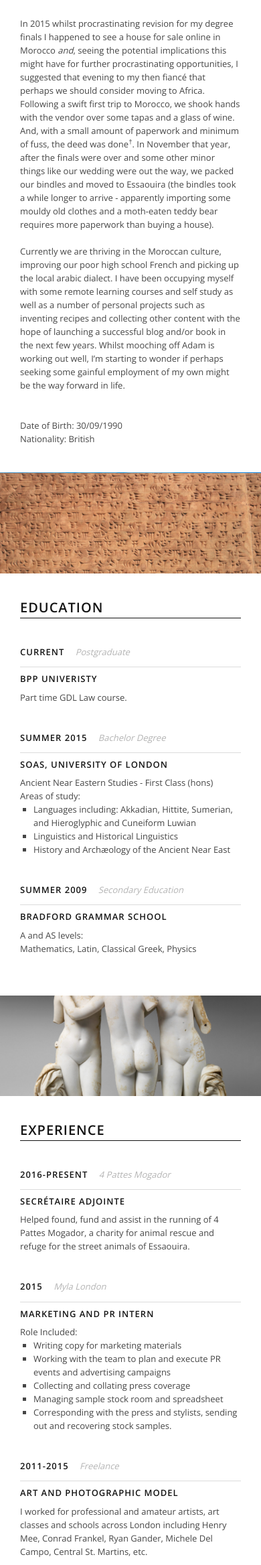
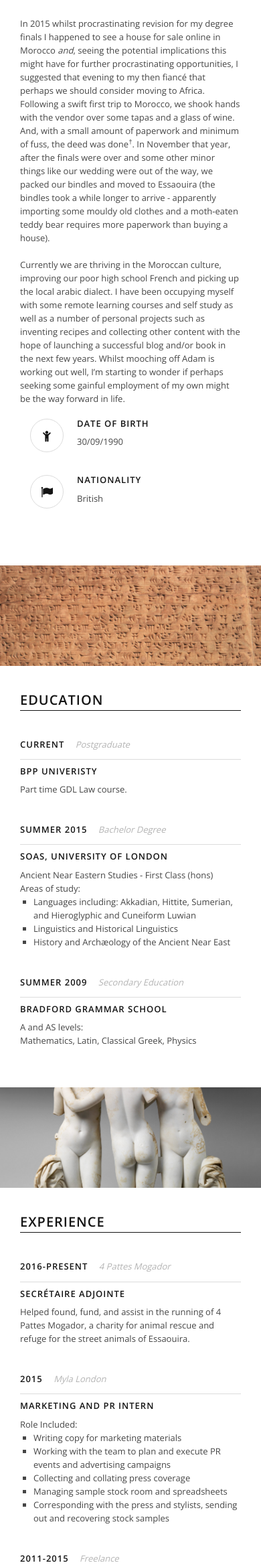
Before and after one commit to EveClements/EveClements.github.io, a PHP site: page / in a window 390 px wide. Shown: the part 362-2698 px from the top of the page at 67% size. Run offline with PHP 8.4, Linux system fonts and the light colour scheme; some libraries are stand-ins or nearby versions.

Commit message:
Final copy and layout changes, added standalone html file which redirects to the proper site

```diff
--- a/css/theme.css
+++ b/css/theme.css
@@ -151,6 +151,7 @@ textarea {
 
 .home-box img,
 .service-box div:first-child,
+.info-box div:first-child,
 .testimonial-box img,
 .info i {
 	-webkit-border-radius: 50%;
@@ -606,6 +607,54 @@ textarea {
 	line-height: 50px;
 }
 
+.service-box ul {
+	padding-left:20px;
+	color:rgb(70, 70, 70);
+}
+.service-box li{
+	list-style-type: square;
+ 	margin: 0;
+}
+
+/*-------------------------------------------------
+	8. Infobox Section
+-------------------------------------------------*/
+.info-box {
+	margin-bottom: 40px;
+	text-align: left;
+}
+
+.info-box:last-child {
+	margin: 0;
+}
+
+.info-box div:first-child {
+	float: left;
+	width: 50px;
+	height: 50px;
+	border: 1px solid rgb(220, 220, 220);
+	text-align: center;
+}
+
+.info-box div:last-child {
+	padding-left: 70px;
+}
+
+.info-box h4 {
+	margin-top: 0;
+}
+
+.info-box i {
+	color: rgb(20, 20, 20);
+	font-size: 18px;
+	line-height: 50px;
+}
+
+.info-box-wrapper {
+	margin:20px 0 50px 0;
+}
+
+
 /*-------------------------------------------------
 	9. Facts
 -------------------------------------------------*/
@@ -616,6 +665,7 @@ textarea {
 	-ms-background-size: cover;
 	-o-background-size: cover;
 	background-size: cover;
+	background-position:30% 0;
 	text-align: center;
 	min-height:150px;
 	padding: 0;
@@ -879,3 +929,7 @@ sup a, sup a:hover, sup a:focus, sup a:active{
 	color:rgb(70, 70, 70);
 	text-decoration:none;
 }
+
+.about-me-details {
+	margin: 0 auto;
+}
--- a/index.html
+++ b/index.html
@@ -57,22 +57,20 @@
             <a href="#home">Home</a>
           </li>
           <li>
+            <a href="#portfolio">About Me</a>
+          </li>
+          <li>
             <a href="#education">Education</a>
           </li>
           <li>
             <a href="#experience">Experience</a>
           </li>
+
           <li>
-            <a href="#portfolio">Portfolio</a>
+            <a href="#services">Key Skills</a>
           </li>
           <li>
-            <a href="#services">Services</a>
-          </li>
-          <li>
-            <a href="#testimonial">Testimonial</a>
-          </li>
-          <li>
-            <a href="#contact">Contact</a>
+            <a href="#contact">Contact Me</a>
           </li>
         </ul>
       </div>
@@ -110,16 +108,34 @@
         <div class="row">
           <div class="about section-background col-xs-12 col-sm-6" data-mh="match-portfolio">
             <h2>About Me</h2>
-            <p>In 2015 whilst procrastinating revision for my degree finals I happened to see a house for sale online in Morocco <i>and</i>, seeing the potential implications this might have for further procrastinating opportunities, I suggested that evening to my then fiancé that perhaps we should consider moving to Africa. Following a swift first trip to Morocco, we shook hands with the vendor over some tapas and a glass of wine. And, with a small amount of paperwork and minimum of fuss, the deed was done<sup><a href="#" data-toggle="tooltip" data-placement="top" title="literally">†</a></sup>. In November that year, after the finals were over and some other minor things like our wedding were out the way, we packed our bindles and moved to Essaouira (the bindles took a while longer to arrive - apparently importing some mouldy old clothes and a moth-eaten teddy bear requires more paperwork than buying a house).</p>
+            <p>In 2015 whilst procrastinating revision for my degree finals I happened to see a house for sale online in Morocco <i>and</i>, seeing the potential implications this might have for further procrastinating opportunities, I suggested that evening to my then fiancé that perhaps we should consider moving to Africa. Following a swift first trip to Morocco, we shook hands with the vendor over some tapas and a glass of wine. And, with a small amount of paperwork and minimum of fuss, the deed was done<sup><a href="#" data-toggle="tooltip" data-placement="top" title="literally">†</a></sup>. In November that year, after the finals were over and some other minor things like our wedding were out of the way, we packed our bindles and moved to Essaouira (the bindles took a while longer to arrive - apparently importing some mouldy old clothes and a moth-eaten teddy bear requires more paperwork than buying a house).</p>
             <br/>
             <p>Currently we are thriving in the Moroccan culture, improving our poor high school French and picking up the local arabic dialect. I have been occupying myself with some remote learning courses and self study as well as a number of personal projects such as inventing recipes and collecting other content with the hope of launching a successful blog and/or book in the next few years. Whilst mooching off Adam is working out well, I’m starting to wonder if perhaps seeking some gainful employment of my own might be the way forward in life.</p>
-            <p><br/>
-            <br/>Date of Birth: 30/09/1990
-            <br/>Nationality: British
-            </p>
+
+            <div class="info-box-wrapper">
+		        <div class="info-box col-sm-6">
+		          <div>
+		            <i class="fa fa-child"></i>
+		          </div>
+		          <div>
+		            <h4>Date Of Birth</h4>
+		            <p>30/09/1990</p>
+		          </div>
+		        </div>
+
+		        <div class="info-box col-sm-6">
+		          <div>
+		            <i class="fa fa-flag"></i>
+		          </div>
+		          <div>
+		            <h4>Nationality</h4>
+		            <p>British</p>
+		          </div>
+		        </div>
+            </div>
           </div>
           <!-- Picture -->
-          <div class="about-background col-xs-12 col-sm-6" data-mh="match-portfolio">
+          <div class="about-background col-xs-12 col-sm-6 hidden-xs" data-mh="match-portfolio">
             <div class="lighten-layer">
             </div>
           </div><!-- end Picture -->
@@ -216,7 +232,7 @@
                 </div>
                 <div class="box-content" data-mh="match-exp-box-1">
                   <h4>Secrétaire Adjointe</h4>
-                  <p>Helped found, fund and assist in the running of 4 Pattes Mogador, a charity for animal rescue and refuge for the street animals of Essaouira.</p>
+                  <p>Helped found, fund, and assist in the running of 4 Pattes Mogador, a charity for animal rescue and refuge for the street animals of Essaouira.</p>
                 </div>
               </li>
               <li>
@@ -233,8 +249,8 @@
                   <li>Writing copy for marketing materials</li>
                   <li> Working with the team to plan and execute PR events and advertising campaigns</li>
                   <li>Collecting and collating press coverage</li>
-                  <li>Managing sample stock room and spreadsheet</li>
-                  <li>Corresponding with the press and stylists, sending out and recovering stock samples.</li>
+                  <li>Managing sample stock room and spreadsheets</li>
+                  <li>Corresponding with the press and stylists, sending out and recovering stock samples</li>
                   </ul></p>
                 </div>
               </li>
@@ -284,7 +300,7 @@
 			<li>Mathematics, science and logic based thinker.</li>
 			<li>Conscientious and precise.</li>
 			<li>Love of organisation and attention to detail.</li>
-			<li>Curiosity and thirst to learn.</li>
+			<li>Curiosity and a thirst to learn.</li>
 		</ul>
 		</p>
               </div>
@@ -299,7 +315,7 @@
                 <h4>Tech</h4>
                 <p><ul>
 			<li>Confident using G suite, Outlook, Google Docs, Office etc.</li>
-			<li>Used to working via Slack, Adobe Connect, Skype, Github etc and able to learn 					new tools quickly.</li>
+			<li>Used to working via Slack, Adobe Connect, Skype, Github etc and able to learn new tools quickly.</li>
 			<li>Some basic HTML knowledge and desire to learn more.</li>
 		</ul>
 		</p>
@@ -312,9 +328,9 @@
                 <i class="fa fa-bar-chart"></i>
               </div>
               <div>
-                <h4>Finances</h4>
+                <h4>Financial</h4>
                 <p><ul>
-			<li>Able to use spreadsheets etc to manage data and financials.</li>
+			<li>Able to use spreadsheets etc. to manage data and financials.</li>
 		</ul>
 		</p>
               </div>
@@ -328,7 +344,7 @@
               <div>
                 <h4>Language</h4>
                 <p><ul>
-			<li>Native English speaker with excellent written English skill.</li>
+			<li>Native English speaker with excellent written English skills.</li>
 		</ul>
 		</p>
               </div>
@@ -354,10 +370,10 @@
                 <i class="fa fa-clock-o"></i>
               </div>
               <div>
-                <h4>Time</h4>
+                <h4>Timezone</h4>
                 <p><ul>
 			<li>In UTC±00:00/UTC+01:00 timezone.</li>
-			<li>Flexible in working hours and able to sync with other timezone.</li>
+			<li>Flexibility as to working hours and able to sync with other timezones.</li>
 		</ul>
 		</p>
               </div>
@@ -383,7 +399,7 @@
                 <i class="fa fa-apple"></i>
               </div>
               <div>
-                <h4>OS</h4>
+                <h4>Platform</h4>
                 <p><ul>
 			<li>Usually work on Mac.</li>
 			<li>Able to use and have access to Mac, Linux and Windows.</li>
```
Also changed, not shown: EveClementsOnlineCV.html (added, +84 -0 lines), images/keyskills.jpg.
